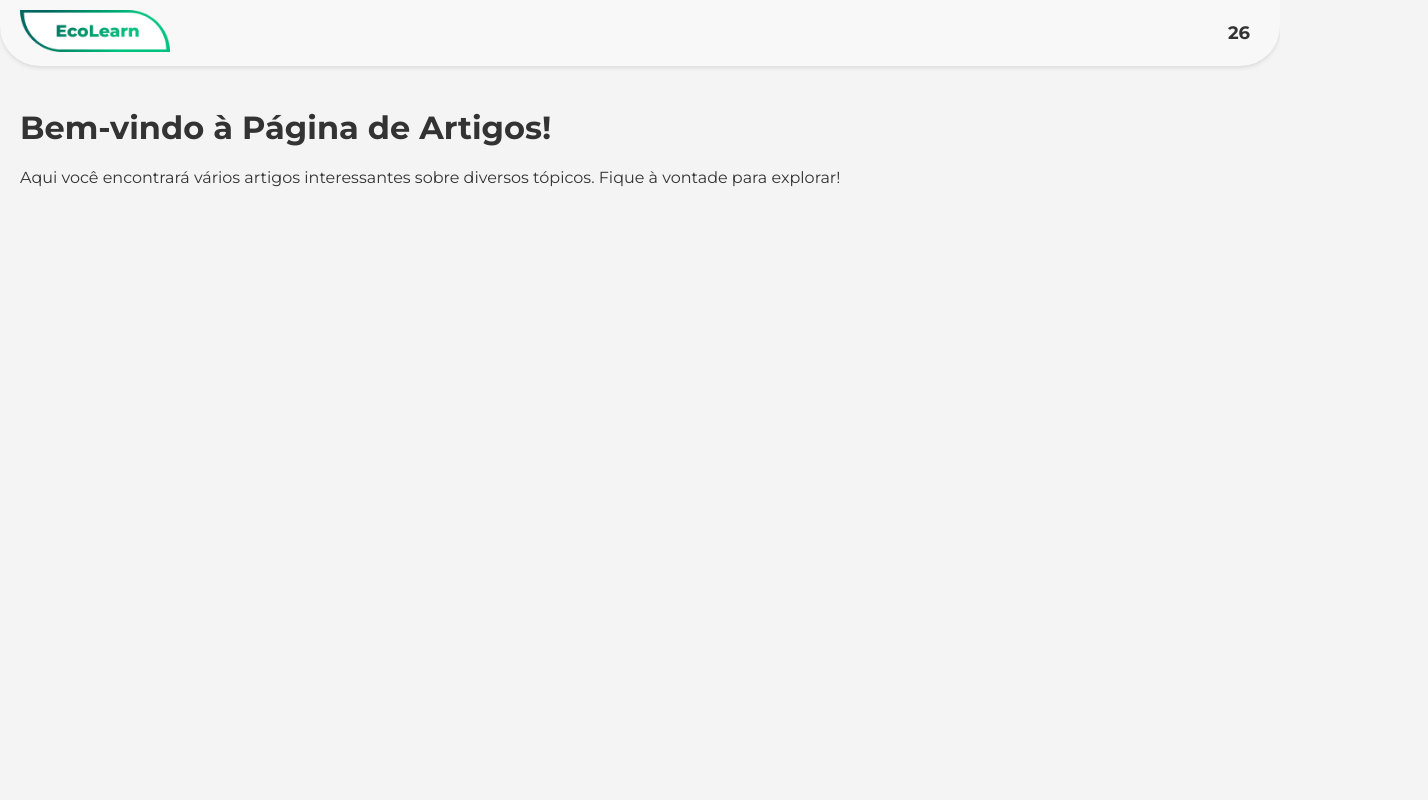
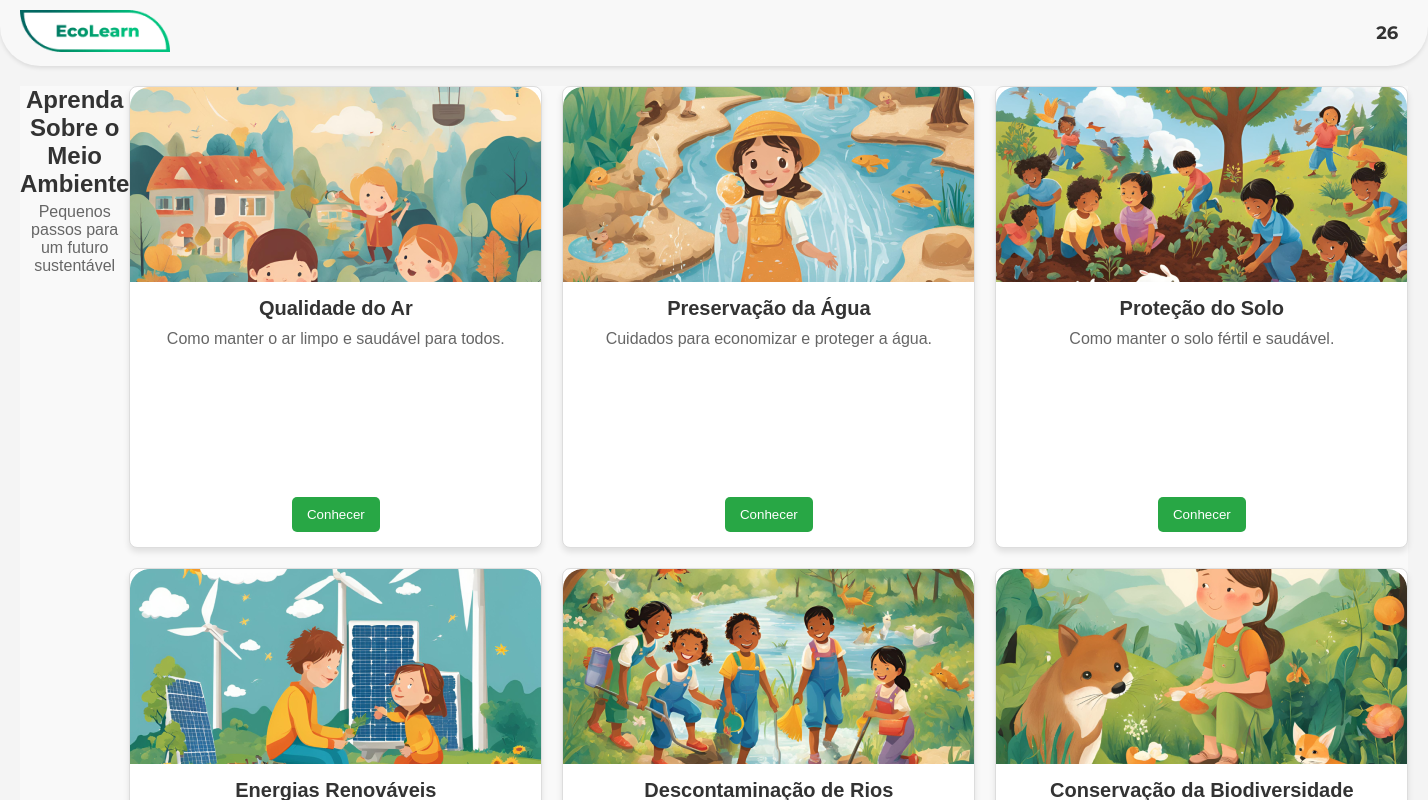
Before and after one commit to Viniware/EcoLearn, a React (Create React App) app in the folder frontend/: page /artigos in a window 1280 px wide. Shown: the top 800 px of the page, 1428 px wide, since content can reach past the window. Built offline with nearby package versions, Linux system fonts and the light colour scheme.

Commit message:
Adicionei layout nos arquivos `ArtigosPage.css` e `ArtigosPage.tsx`

```diff
--- a/frontend/src/pages/ArtigosPage.css
+++ b/frontend/src/pages/ArtigosPage.css
@@ -1,28 +1,100 @@
-/* Artigos Page */
 .artigos-page {
-    padding: 20px;
+  display: flex;
   background-color: #f9f9f9;
   font-family: Arial, sans-serif;
+  height: 100vh; /* Para preencher a altura total da janela */
 }
 
-  .header {
-    text-align: center;
-    margin-bottom: 40px;
+/* Barra lateral "oculta", mas espaço reservado */
+.artigos-page__sidebar {
+  width: 182px; /* Largura da barra lateral */
+  height: 100%; /* Altura total */
+  background-color: transparent; /* Deixa a barra invisível */
+  pointer-events: none; /* Remove qualquer interação com a barra */
 }
 
-  .header h1 {
-    font-size: 32px;
-    color: #333;
+/* Conteúdo principal da página */
+.artigos-page__content {
+  margin-left: 182px; /* Mantém o espaço reservado para a barra */
+  padding: 20px;
+  width: calc(100% - 182px); /* Calcula o espaço restante */
+  display: flex;
+  flex-direction: column; /* Organiza o conteúdo verticalmente */
+  align-items: center; /* Centraliza horizontalmente o conteúdo */
 }
 
-  .header p {
-    font-size: 18px;
-    color: #666;
+/* Cabeçalho centralizado acima dos cards */
+.artigos-page__header {
+  text-align: center; /* Centraliza o texto */
+  margin-bottom: 20px; /* Espaçamento entre o cabeçalho e os cards */
 }
 
-  .content {
+.artigos-page__header h1 {
+  font-size: 24px;
+  color: #333;
+  margin: 0;
+}
+
+.artigos-page__header p {
   font-size: 16px;
+  color: #666;
+  margin: 5px 0; /* Espaçamento entre as linhas do cabeçalho */
+}
+
+/* Grid para os cartões */
+.artigos-page__grid {
+  display: grid;
+  grid-template-columns: repeat(3, 1fr); /* 3 colunas com tamanhos iguais */
+  gap: 20px; /* Espaçamento entre os cartões */
+  justify-items: center; /* Centraliza os cards horizontalmente */
+}
+
+/* Estilo dos cartões */
+.artigo-card {
+  width: 411px; /* Largura fixa do cartão */
+  height: 460px; /* Altura fixa do cartão */
+  background: #fff;
+  border: 1px solid #ddd;
+  border-radius: 8px;
+  box-shadow: 0 4px 6px rgba(0, 0, 0, 0.1);
+  display: flex;
+  flex-direction: column; /* Para alinhar o conteúdo verticalmente */
+  overflow: hidden; /* Garante que nada extrapole os limites do cartão */
+}
+
+.artigo-card__imagem {
+  width: 411px; /* Largura fixa para imagem */
+  height: 195px; /* Altura fixa para imagem */
+  object-fit: cover; /* Ajusta a imagem sem distorções */
+  border-top-left-radius: 8px;
+  border-top-right-radius: 8px;
+}
+
+.artigo-card__titulo {
+  font-size: 20px;
   color: #333;
+  margin: 15px 0 10px;
   text-align: center;
-    margin-top: 30px;
 }
+
+.artigo-card__descricao {
+  font-size: 16px;
+  color: #666;
+  text-align: center;
+  margin: 0 10px 15px;
+  flex-grow: 1; /* Empurra o botão para o final */
+}
+
+.artigo-card__botao {
+  padding: 10px 15px;
+  background-color: #28a745;
+  color: white;
+  border: none;
+  border-radius: 5px;
+  cursor: pointer;
+  margin: 0 auto 15px; /* Centraliza o botão */
+}
+
+.artigo-card__botao:hover {
+  background-color: #218838;
+}
--- a/frontend/src/pages/ArtigosPage.tsx
+++ b/frontend/src/pages/ArtigosPage.tsx
@@ -1,10 +1,83 @@
-import React from 'react';
+import React from "react";
+import "./ArtigosPage.css";
+import artigo1 from "../assets/artigo5.png";
+import artigo2 from "../assets/artigo6.png";
+import artigo3 from "../assets/artigo1.png";
+import artigo4 from "../assets/artigo2.png";
+import artigo5 from "../assets/artigo3.png";
+import artigo6 from "../assets/artigo4.png";
 
-const ArtigosPage: React.FC = () => {
+// Componente para cada artigo
+const ArtigoCard = ({
+  imagem,
+  titulo,
+  descricao,
+}: {
+  imagem: string;
+  titulo: string;
+  descricao: string;
+}) => {
+  return (
+    <div className="artigo-card">
+      <img src={imagem} alt={titulo} className="artigo-card__imagem" />
+      <h3 className="artigo-card__titulo">{titulo}</h3>
+      <p className="artigo-card__descricao">{descricao}</p>
+      <button className="artigo-card__botao">Conhecer</button>
+    </div>
+  );
+};
+
+const ArtigosPage = () => {
+  // Dados dos artigos
+  const artigos = [
+    {
+      imagem: artigo1,
+      titulo: "Qualidade do Ar",
+      descricao: "Como manter o ar limpo e saudável para todos.",
+    },
+    {
+      imagem: artigo2,
+      titulo: "Preservação da Água",
+      descricao: "Cuidados para economizar e proteger a água.",
+    },
+    {
+      imagem: artigo3,
+      titulo: "Proteção do Solo",
+      descricao: "Como manter o solo fértil e saudável.",
+    },
+    {
+      imagem: artigo4,
+      titulo: "Energias Renováveis",
+      descricao: "Descubra fontes de energia que não poluem a natureza.",
+    },
+    {
+      imagem: artigo5,
+      titulo: "Descontaminação de Rios",
+      descricao: "Cuidando dos rios para mantê-los limpos.",
+    },
+    {
+      imagem: artigo6,
+      titulo: "Conservação da Biodiversidade",
+      descricao: "Protegendo animais e plantas da natureza.",
+    },
+  ];
+
   return (
     <div className="artigos-page">
-      <h1>Bem-vindo à Página de Artigos!</h1>
-      <p>Aqui você encontrará vários artigos interessantes sobre diversos tópicos. Fique à vontade para explorar!</p>
+      <header className="artigos-page__header">
+        <h1>Aprenda Sobre o Meio Ambiente</h1>
+        <p>Pequenos passos para um futuro sustentável</p>
+      </header>
+      <div className="artigos-page__grid">
+        {artigos.map((artigo, index) => (
+          <ArtigoCard
+            key={index}
+            imagem={artigo.imagem}
+            titulo={artigo.titulo}
+            descricao={artigo.descricao}
+          />
+        ))}
+      </div>
     </div>
   );
 };
```
Also changed, not shown: frontend/src/App.tsx (+13 -12 lines). Lines whose indentation alone changed are shown as unchanged.
